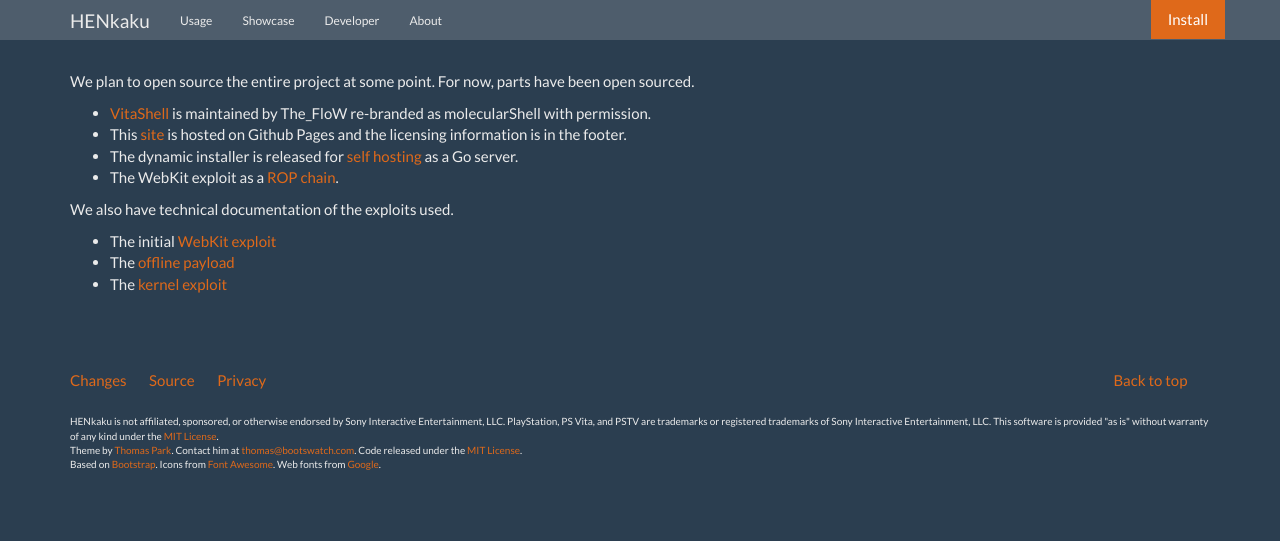
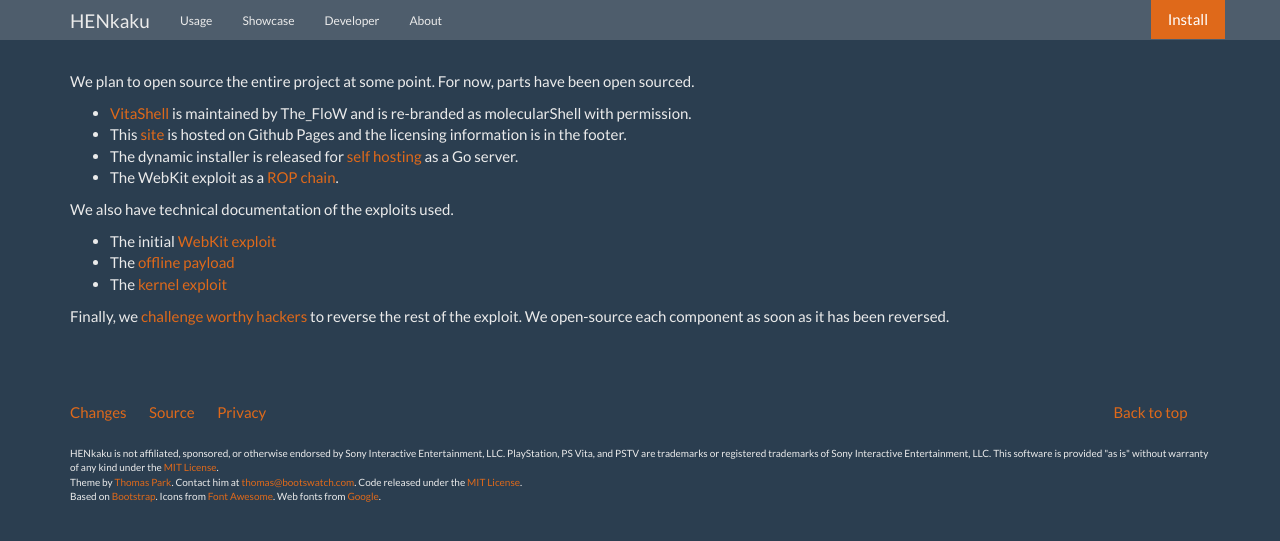
Before and after one commit to henkaku/henkaku.github.io, a Jekyll site: the page built from source.md, in a window 1280 px wide. Shown: the top 541 px of the page. Built offline with Jekyll 4.4.1, drawn with Linux system fonts in a browser that asks for light colours.

Commit message:
Added link to KOTH challenge in source page

```diff
--- a/source.md
+++ b/source.md
@@ -5,7 +5,7 @@
 
 We plan to open source the entire project at some point. For now, parts have been open sourced.
 
-  * [VitaShell](https://github.com/TheOfficialFloW/VitaShell) is maintained by The_FloW re-branded as molecularShell with permission.
+  * [VitaShell](https://github.com/TheOfficialFloW/VitaShell) is maintained by The_FloW and is re-branded as molecularShell with permission.
   * This [site](https://github.com/henkaku/henkaku.github.io) is hosted on Github Pages and the licensing information is in the footer.
   * The dynamic installer is released for [self hosting](https://github.com/henkaku/henkaku/releases/latest) as a Go server.
   * The WebKit exploit as a [ROP chain](https://github.com/henkaku/henkaku/tree/stage-2).
@@ -15,3 +15,5 @@
   * The initial [WebKit exploit](https://blog.xyz.is/2016/webkit-360.html)
   * The [offline payload](https://blog.xyz.is/2016/henkaku-offline-installer.html)
   * The [kernel exploit](https://blog.xyz.is/2016/vita-netps-ioctl.html)
+
+Finally, we [challenge worthy hackers](http://yifan.lu/2016/08/05/henkaku-koth-challenge/) to reverse the rest of the exploit. We open-source each component as soon as it has been reversed.
```
